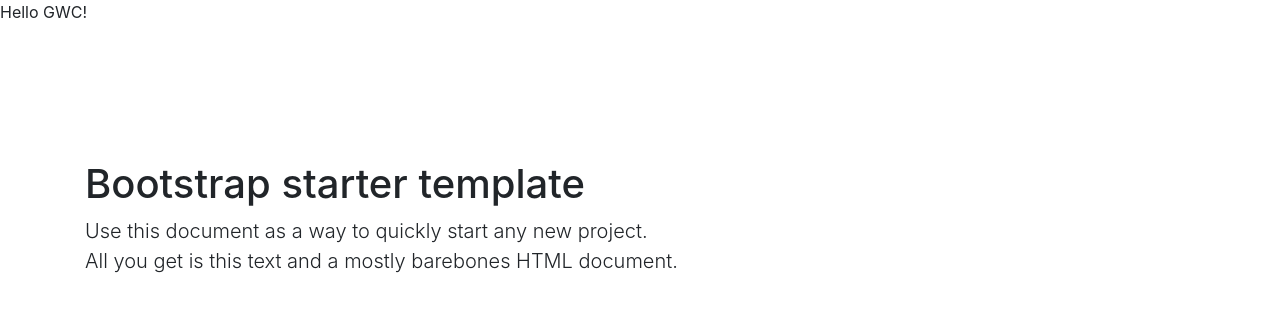
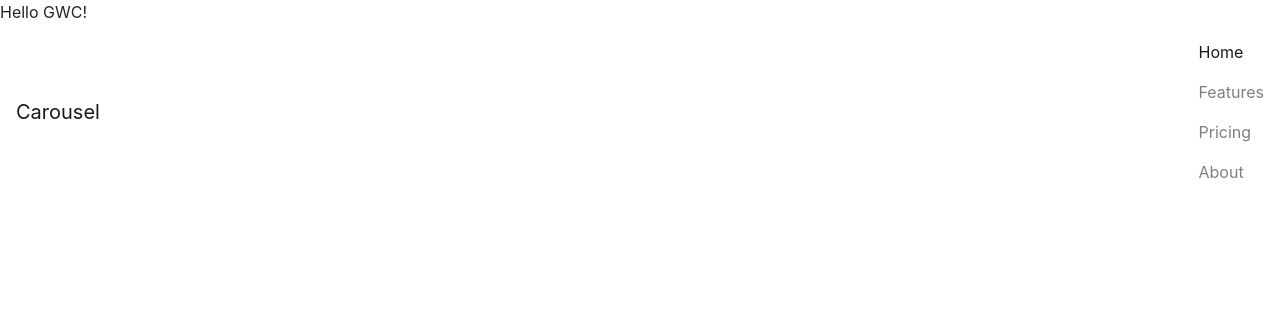
Before and after one commit to dafusebox/dafusebox.github.io, a plain HTML site: page index.html in a window 1280 px wide. Drawn offline with nearby package versions, Linux system fonts and the light colour scheme.

Commit message:
add love

```diff
--- a/index.html
+++ b/index.html
@@ -9,28 +9,25 @@
    </head>
        <body>
        Hello GWC!
-        <nav class="navbar navbar-fixed-top navbar-dark bg-inverse">
-      <a class="navbar-brand" href="#">Project name</a>
+       <nav class="navbar navbar-static-top navbar-light bg-faded">
+      <a href="#" class="navbar-brand">Carousel</a>
       <ul class="nav navbar-nav">
         <li class="nav-item active">
           <a class="nav-link" href="#">Home <span class="sr-only">(current)</span></a>
         </li>
         <li class="nav-item">
-          <a class="nav-link" href="#">About</a>
+          <a class="nav-link" href="#">Features</a>
         </li>
         <li class="nav-item">
-          <a class="nav-link" href="#">Contact</a>
+          <a class="nav-link" href="#">Pricing</a>
+        </li>
+        <li class="nav-item">
+          <a class="nav-link" href="#">About</a>
         </li>
       </ul>
     </nav>
 
-    <div class="container">
 
-      <div class="starter-template">
-        <h1>Bootstrap starter template</h1>
-        <p class="lead">Use this document as a way to quickly start any new project.<br> All you get is this text and a mostly barebones HTML document.</p>
-      </div>
-
-    </div><!-- /.container -->
+    <!-- Carousel-->
        </body>
 </html>
```
